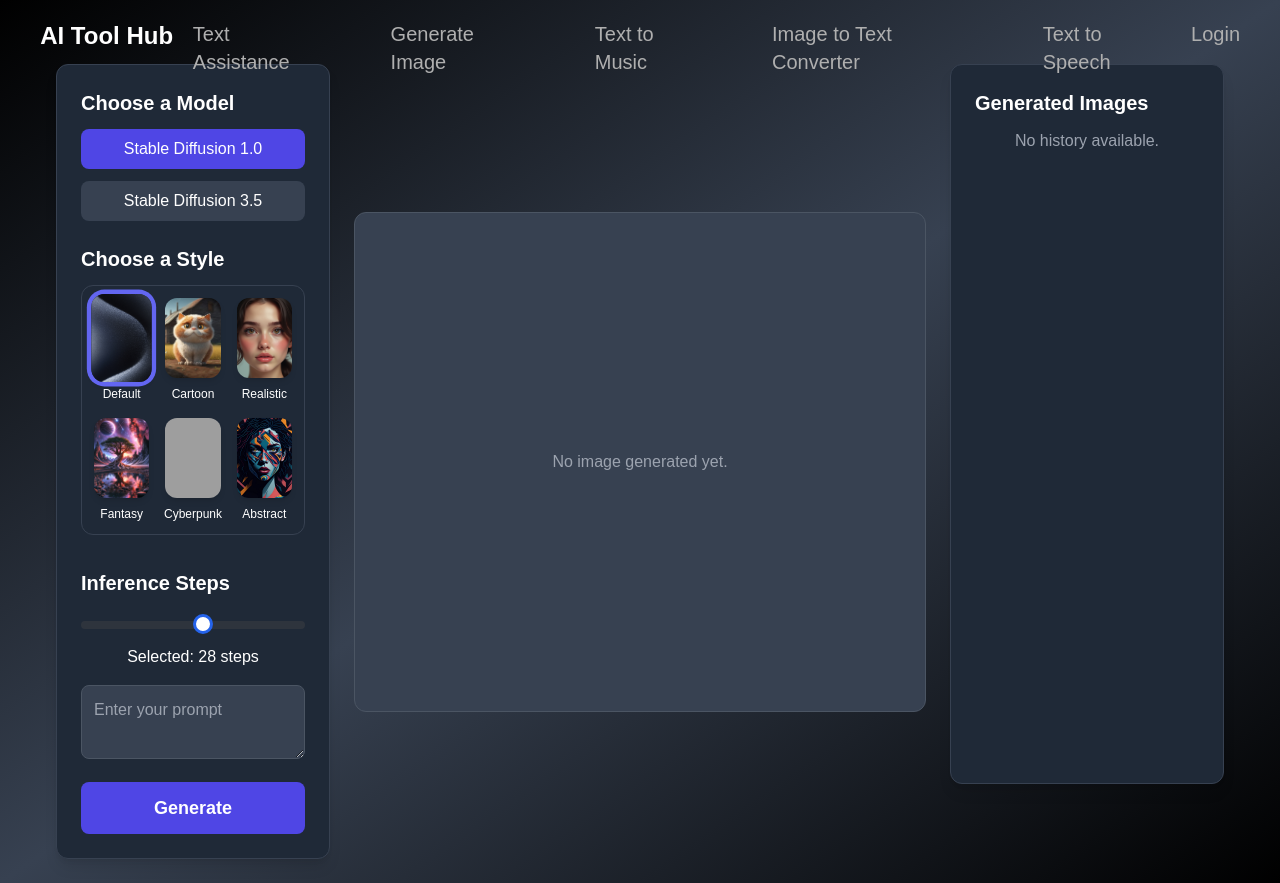
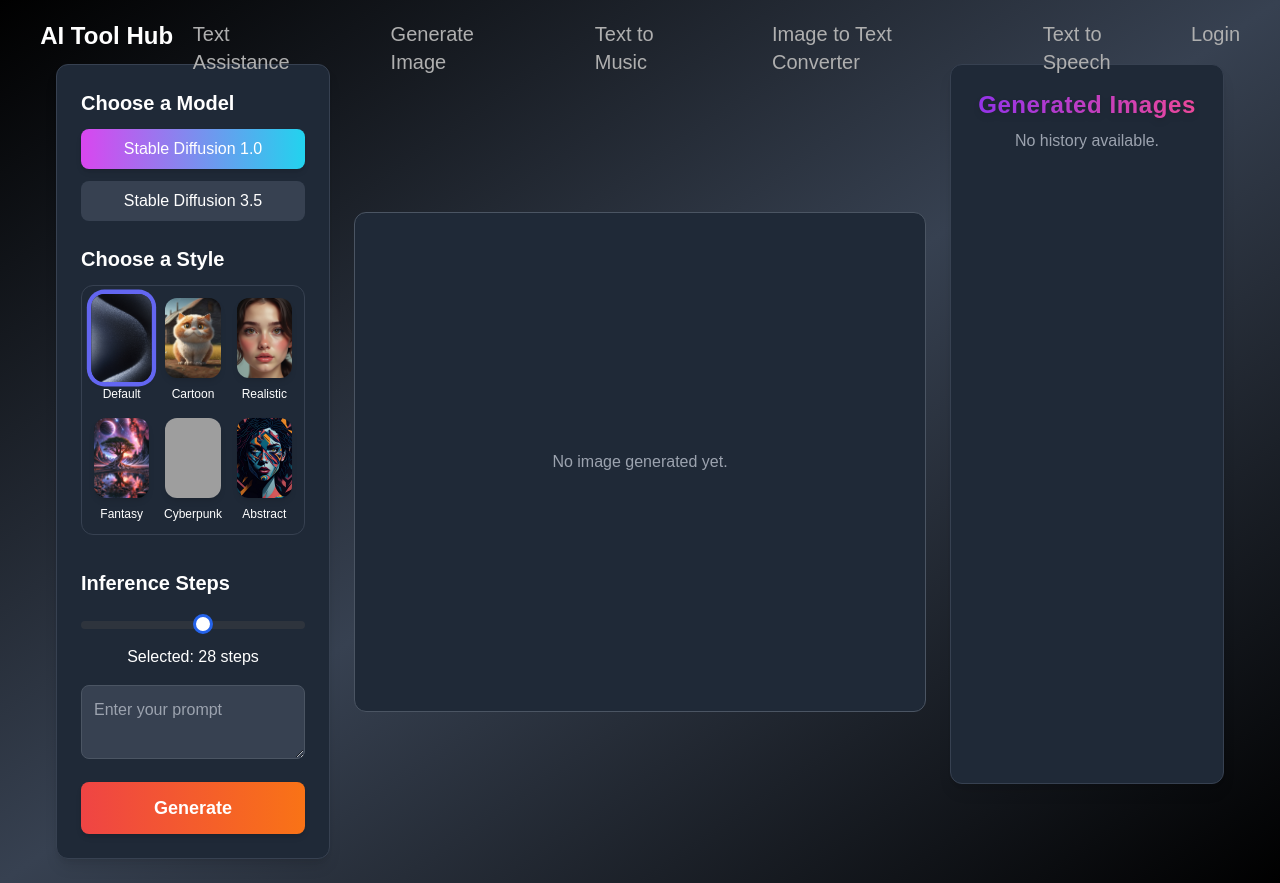
Before and after one commit to huycuuvan/AiToolHub_FE, a React (Vite) app: page /text-to-image in a window 1280 px wide. Built offline with nearby package versions, Linux system fonts and the light colour scheme; grey boxes are pictures that could not be loaded; a web font is replaced by a local one.

Commit message:
update gradient background for button

```diff
--- a/src/components/ImageToText.jsx
+++ b/src/components/ImageToText.jsx
@@ -389,7 +389,7 @@ export const ImageToText = () => {
             <div className="flex justify-end gap-2 mt-4">
               <button
                 onClick={clearAll}
-                className="px-4 py-2 bg-gray-200 text-gray-700 rounded-lg hover:bg-gray-300 transition duration-200"
+                className="px-4 py-2 bg-white text-red-400 border border-purple-400 rounded-lg hover:bg-purple-50 transition font-semibold"
               >
                 Clear All
               </button>
@@ -399,7 +399,7 @@ export const ImageToText = () => {
                 className={`px-4 py-2 text-white rounded-lg transition duration-200 flex items-center gap-2 ${
                   loading
                     ? "bg-gray-400 cursor-not-allowed"
-                    : "bg-indigo-600 hover:bg-indigo-700"
+                    : "bg-gradient-to-r from-rose-400 to-pink-300 hover:from-rose-500 hover:to-pink-400 shadow-md hover:shadow-lg"
                 }`}
               >
                 {loading ? (
--- a/src/components/Text-to-speech/TextToSpeech.jsx
+++ b/src/components/Text-to-speech/TextToSpeech.jsx
@@ -594,7 +594,7 @@ const TextToSpeech = () => {
                   className={`w-full py-3 rounded-lg font-semibold text-white transition duration-300 ${
                     loading
                       ? "bg-gray-400 cursor-not-allowed"
-                      : "bg-black hover:bg-gray-800"
+                      : "bg-gradient-to-r from-indigo-500 to-violet-600 hover:from-indigo-600 hover:to-violet-700 shadow-md hover:shadow-lg"
                   }`}
                 >
                   {loading ? "Generating..." : "Generate"}
--- a/src/components/TextAssistance.jsx
+++ b/src/components/TextAssistance.jsx
@@ -229,7 +229,7 @@ function TextAssistance() {
           <div className="absolute bottom-0 w-full p-4 border-t border-gray-700 bg-gray-900/60 backdrop-blur-lg">
             <button
               onClick={handleClearHistory}
-              className="w-full p-3 bg-red-600 rounded-lg hover:bg-red-700 transition text-white font-medium"
+              className="w-full p-3 bg-red-600 rounded-lg hover:bg-red-700 transition text-white font-medium bg-gradient-to-r from-red-700 to-orange-700 hover:from-red-600 hover:to-orange-600 shadow-md hover:shadow-lg"
             >
               Clear History
             </button>
@@ -319,7 +319,7 @@ function TextAssistance() {
           {/* New Chat Button */}
           <button
             onClick={startNewChat}
-            className="fixed bottom-20 right-6 p-3 bg-green-600 text-white rounded-full hover:bg-green-700 transition shadow-lg z-10"
+            className="fixed bottom-20 right-6 p-3 bg-gradient-to-r from-lime-400 to-emerald-500 hover:from-lime-500 hover:to-emerald-600 shadow-md hover:shadow-lg rounded-full text-white"
           >
             New Chat
           </button>
--- a/src/components/TextToImage.jsx
+++ b/src/components/TextToImage.jsx
@@ -230,7 +230,7 @@ export const TextToImage = () => {
                 onClick={() => handleModelClick(model)}
                 className={`p-2 rounded-lg transition-all ${
                   apiEndpoint === model.api
-                    ? "bg-indigo-600"
+                    ? "bg-gradient-to-r from-fuchsia-500 to-cyan-400 hover:from-fuchsia-600 hover:to-cyan-500 shadow-md hover:shadow-lg"
                     : "bg-gray-700 hover:bg-gray-600"
                 }`}
               >
@@ -366,7 +366,7 @@ export const TextToImage = () => {
               className={`w-full mt-4 p-3 rounded-lg font-bold text-lg transition-all ${
                 loading
                   ? "bg-gray-600 cursor-not-allowed"
-                  : "bg-indigo-600 hover:bg-indigo-500"
+                  : "bg-gradient-to-r from-red-500 to-orange-500 hover:from-red-600 hover:to-orange-600 shadow-md hover:shadow-lg"
               }`}
             >
               {loading ? "Generating..." : "Generate"}
@@ -378,7 +378,7 @@ export const TextToImage = () => {
         <div className="col-span-12 md:col-span-5 lg:col-span-6 flex items-center justify-center">
           <div
             ref={imageRef}
-            className="bg-gray-700 p-8 lg:p-10 rounded-xl border border-gray-600 w-full max-w-[600px] h-[500px] flex items-center justify-center"
+            className="bg-gray-800 p-8 lg:p-10 rounded-xl border border-gray-600 w-full max-w-[600px] h-[500px] flex items-center justify-center "
           >
             {loading ? (
               <Loader />
@@ -401,7 +401,10 @@ export const TextToImage = () => {
           ref={historyRef}
           className="col-span-12 md:col-span-4 lg:col-span-3 bg-gray-800 p-6 rounded-xl shadow-lg border border-gray-700 flex flex-col h-[90vh]"
         >
-          <h3 className="text-xl font-bold mb-3">Generated Images</h3>
+          <h3 className="text-2xl font-extrabold text-center mb-2 text-transparent bg-clip-text bg-gradient-to-r from-purple-600 to-pink-500 drop-shadow-md tracking-wide">
+            Generated Images
+          </h3>
+
           <div className="space-y-3 flex-1 overflow-y-auto scrollbar-thin scrollbar-thumb-gray-600 scrollbar-track-gray-800">
             {history.length > 0 ? (
               history.map((entry) => (
--- a/src/components/TextToMusic.jsx
+++ b/src/components/TextToMusic.jsx
@@ -43,7 +43,7 @@ const TextToMusic = () => {
   };
 
   return (
-    <div className="flex flex-col items-center min-h-screen text-white bg-gradient-to-br from-purple-300 via-purple-300 to-pink-200">
+    <div className="flex flex-col items-center min-h-screen text-white bg-gradient-to-br from-purple-900 via-purple-400 to-pink-200">
       <Navbar />
 
       <div className="flex-1 w-full flex items-center justify-center">
```
